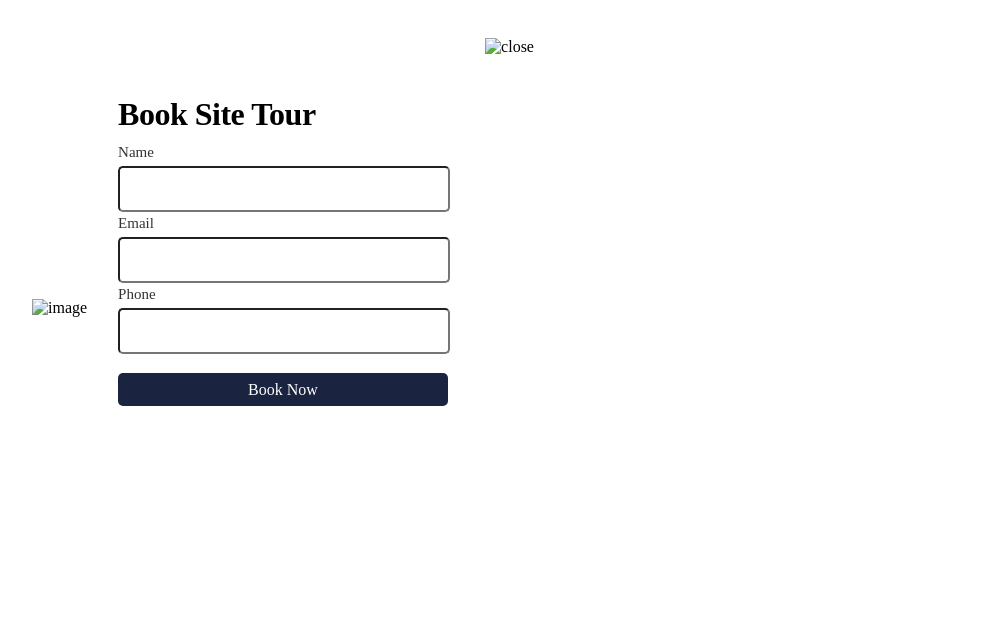
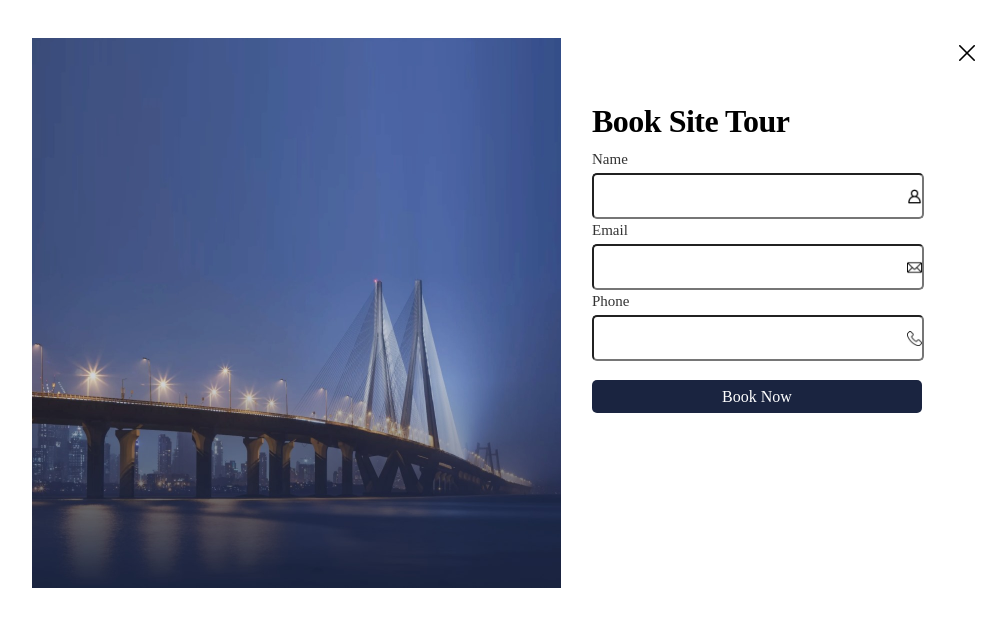
Before and after one commit to Pratham3753/Aranya_Assignment, a plain HTML site: page popup.html in a window 1280 px wide. Shown: the whole page, without its empty margins (6-1012 px from the left). Drawn offline with Linux system fonts and the light colour scheme.

Commit message:
popup.html
second commit

```diff
--- a/popup.html
+++ b/popup.html
@@ -53,7 +53,7 @@
         }
         input.inputname {
             padding-right: 0px;
-            background-image: url('images/user.jpg');
+            background-image: url('user.jpg');
             background-repeat: no-repeat;
             background-size: 15px 15px;
             background-position: right center;
@@ -85,7 +85,7 @@
         }
         input.inputemail {
             padding-right: 0px;
-            background-image: url('images/mail.jpg');
+            background-image: url('mail.jpg');
             background-repeat: no-repeat;
             background-size: 15px 15px;
             background-position: right center;
@@ -117,7 +117,7 @@
         }
         input.inputphone {
             padding-right: 0px;
-            background-image: url('images/telephone.jpg');
+            background-image: url('telephone.jpg');
             background-repeat: no-repeat;
             background-size: 15px 15px;
             background-position: right center;
@@ -204,7 +204,7 @@
     <div class="container">
         <table>
             <tr>
-                <td> <img src="images/bg.jpg" alt="image" class="img"></td>
+                <td> <img src="bg.jpg" alt="image" class="img"></td>
                 <td>
                     <div class="div1">
                     <form>
@@ -242,7 +242,7 @@
                     </form>
                 </div>
                 </td>
-                <td><div class="divcross"> <img src="images/close.jpg" alt="close" class="cross"></div></td>
+                <td><div class="divcross"> <img src="close.jpg" alt="close" class="cross"></div></td>
             </tr>
         </table>
 
```
